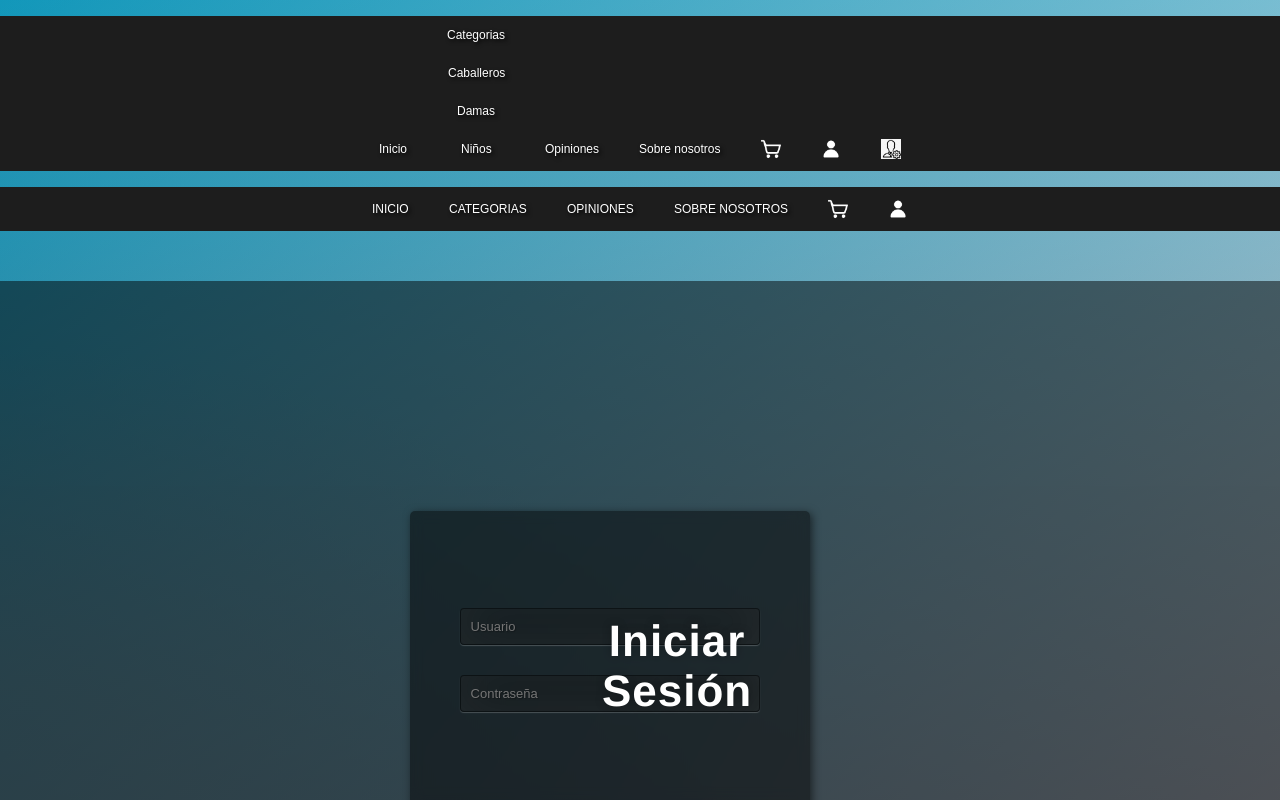
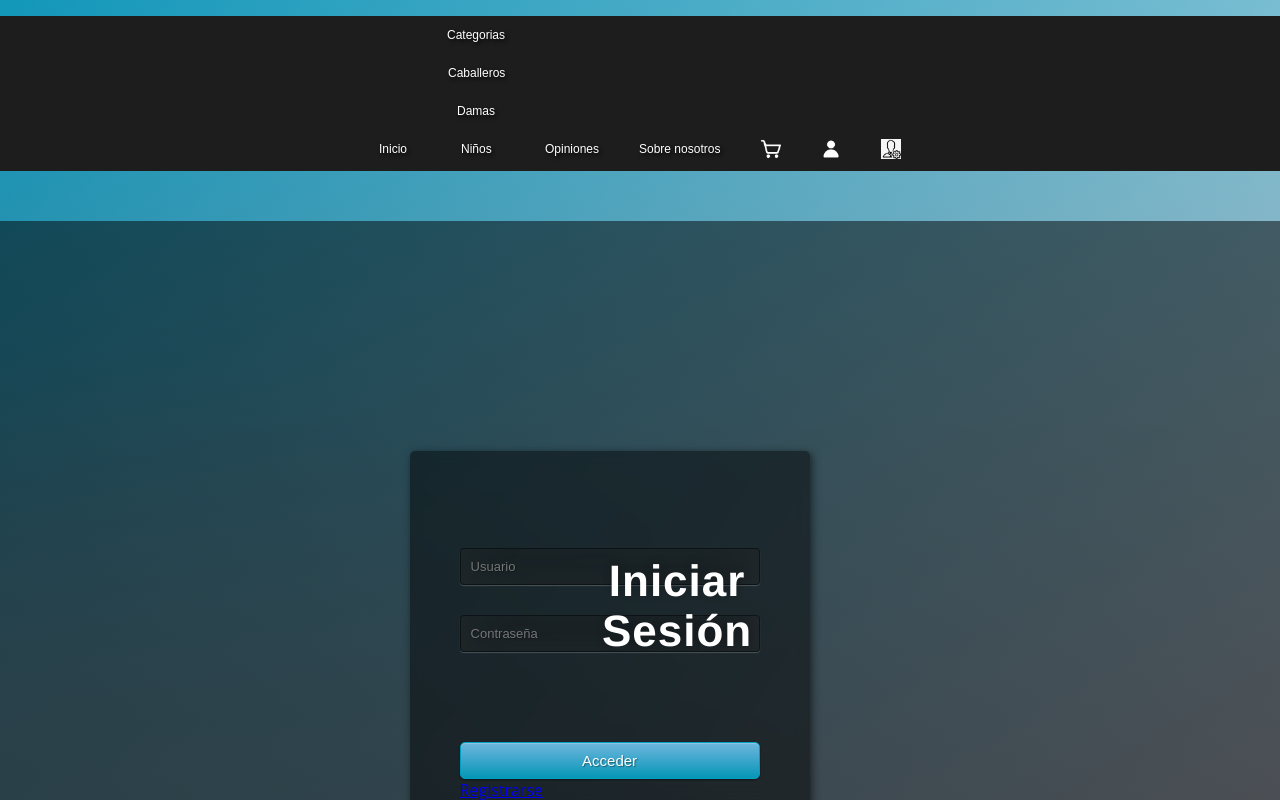
Before and after one commit to 203720/Landing-page, a React (Create React App) app in the folder proyecto-api/: page /Login in a window 1280 px wide. Built offline with nearby package versions, Linux system fonts and the light colour scheme.

Commit message:
Update Login.jsx
Co-Authored-By: Emilio Torres <77992695+203453@users.noreply.github.com>

```diff
--- a/proyecto-api/src/pages/Login.jsx
+++ b/proyecto-api/src/pages/Login.jsx
@@ -4,22 +4,7 @@ import '../css/login.css'
 export const Login = () => {
   return(
     <div>
-  <nav>
-    <ul>
-      <li className="menu"><a className="hvr-underline-from-center" href="home.html">INICIO</a></li>
-      <li className="menu"><a className="hvr-underline-from-center" href="#">CATEGORIAS</a>
-        <ul className="ani-menu">
-          <li><a className="hvr-underline-from-center" href="hombres.html">Caballeros</a></li>
-          <li><a className="hvr-underline-from-center" href="mujeres.html">Damas</a></li>
-          <li><a className="hvr-underline-from-center" href="ninos.html">Niños</a></li>
-        </ul>
-      </li>
-      <li className="menu"><a className="hvr-underline-from-center" href="/public/index.html">OPINIONES</a></li>
-      <li className="menu"><a className="hvr-underline-from-center" href="nosotros.html">SOBRE NOSOTROS</a></li>
-      <li className="menu"><a className="hvr-underline-from-center" href="compra.html"><img className="icon" src="recursos/carrito.png" /></a></li>
-      <li className="menu"><a className="hvr-underline-from-center" href="login.html"><img className="icon" src="recursos/login.png" /></a></li>
-    </ul>
-  </nav>
+
   <div className="container">
     <div className="wrapper">
       <div className="cuadro">
@@ -31,6 +16,7 @@ export const Login = () => {
               <input id="user" type="text" name="u" placeholder="Usuario" required="required" />
               <input id="pass" type="password" name="p" placeholder="Contraseña" required="required" />
               <button id="login" className="btn btn-primary btn-block btn-large" onclick="info()">Acceder</button>
+              <a  href="http://localhost:3000/Signin">Registrarse</a>
             </form>
           </div>
         </div>
```
